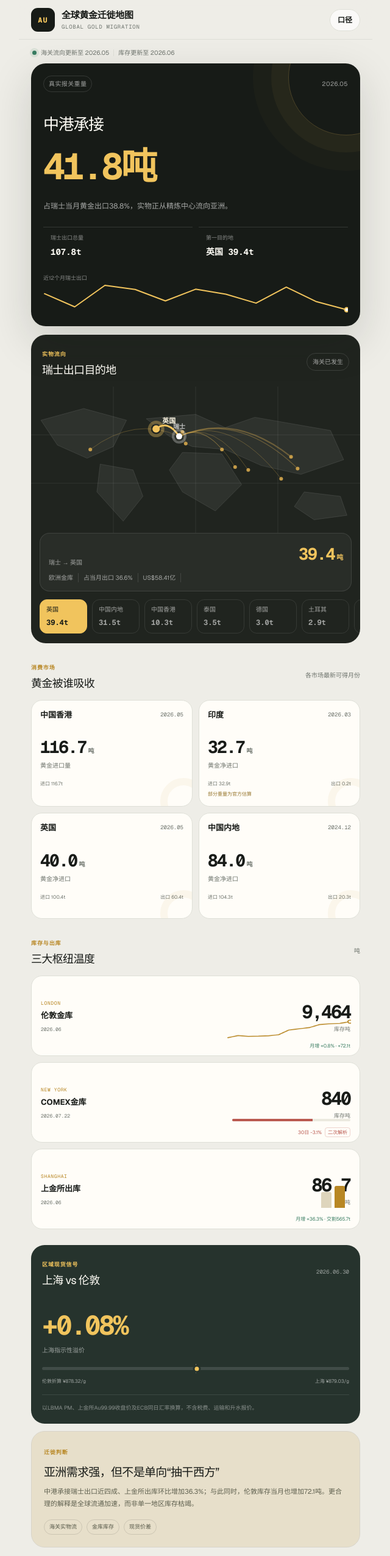
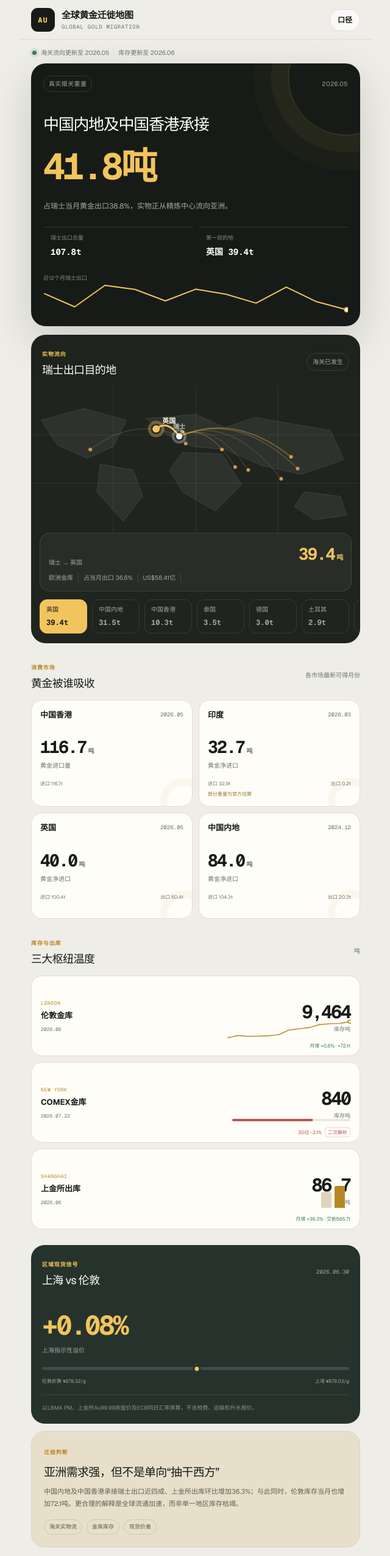
Before and after one commit to JennyChiu68/gold-migration, a Next.js app: page / in a window 1280 px wide. Shown: the top 2552 px of the page at 61% size, without its empty margins (319-959 px from the left). Built offline with nearby package versions, Linux system fonts and the light colour scheme.

Commit message:
Clarify mainland China and Hong Kong labels

```diff
--- a/app/globals.css
+++ b/app/globals.css
@@ -198,7 +198,7 @@ footer {
   position: relative;
   z-index: 1;
   margin: 34px 0 10px;
-  font-size: 26px;
+  font-size: clamp(20px, 6.5vw, 26px);
   font-weight: 550;
   letter-spacing: -0.05em;
 }
--- a/app/page.tsx
+++ b/app/page.tsx
@@ -437,7 +437,7 @@ export default function Home() {
           <time>{formatPeriod(data.headline.period)}</time>
         </div>
         <h1>
-          中港承接
+          中国内地及中国香港承接
           <em>{tonnes.format(data.headline.chinaHongKongTonnes)}吨</em>
         </h1>
         <p>
@@ -634,7 +634,7 @@ export default function Home() {
         <span className="eyebrow">迁徙判断</span>
         <h2>亚洲需求强，但不是单向“抽干西方”</h2>
         <p>
-          中港承接瑞士出口近四成、上金所出库环比增加
+          中国内地及中国香港承接瑞士出口近四成、上金所出库环比增加
           {sgeWithdrawalChange.toFixed(1)}%；与此同时，伦敦库存当月也增加
           {tonnes.format(londonChangeTonnes)}吨。更合理的解释是全球流通加速，而非单一地区库存枯竭。
         </p>
```
